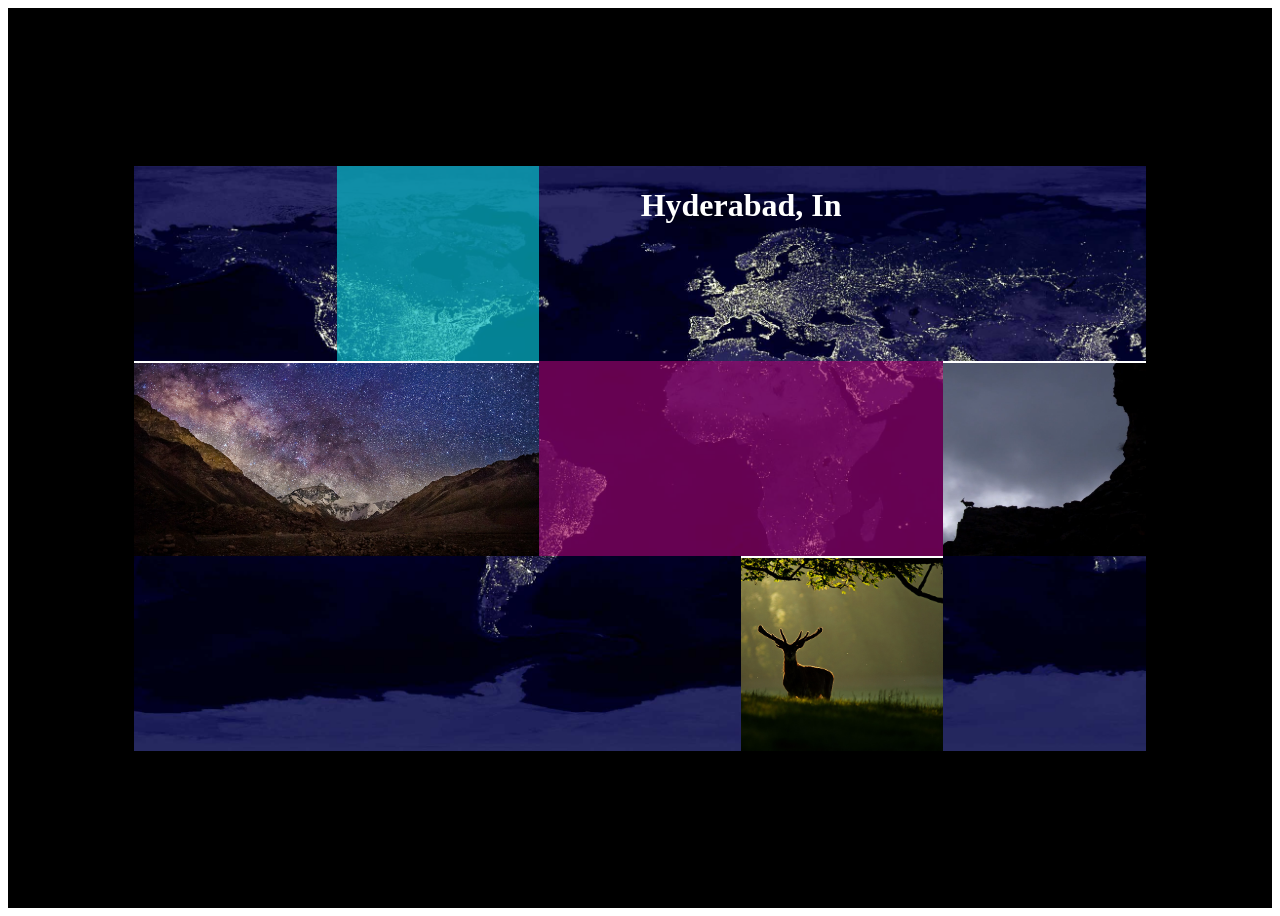
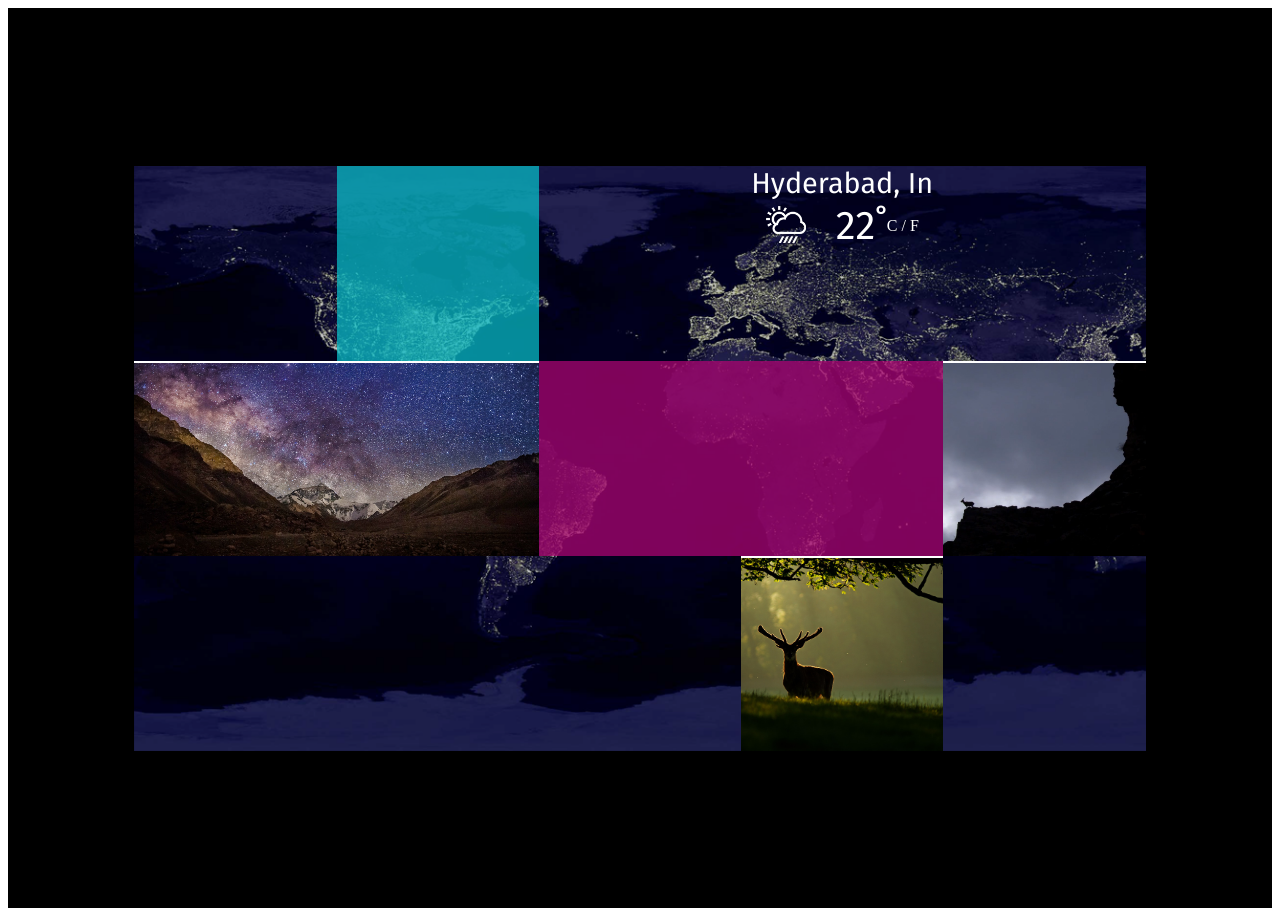
Before and after one commit to kmeda/weather_app, a Jekyll site: the page built from index.html, in a window 1280 px wide. Built offline with Jekyll 4.4.1, drawn with Linux system fonts in a browser that asks for light colours; nearby versions of some CDN libraries; Markdown is read by kramdown in place of the engine named in the settings.

Commit message:
design outlined

```diff
--- a/_includes/main.html
+++ b/_includes/main.html
@@ -1 +1 @@
-<div class="inner-wrapper"><div class="row1"><div class="row-1-box-1-invi"></div><div class="row-1-box-1"></div><div class="row-1-box-2"><h1>Hyderabad, In</h1></div><div class="row-1-box-2-invi"></div></div><div class="row2"><div class="row-2-box-1"><div class="prog-bar"></div></div><div class="row-2-box-2"></div><div class="row-2-box-3"><div class="prog-bar"></div></div></div><div class="row3"><div class="row-2-box-1"><div class="prog-bar"></div></div><div class="row-3-box-1-invi-1"></div><div class="row-3-box-2"><div class="prog-bar"></div></div><div class="row-3-box-3"><div class="prog-bar"></div></div></div></div>
+<div class="inner-wrapper"><div class="row1"><div class="row-1-box-1-invi"></div><div class="row-1-box-1"></div><div class="row-1-box-2"><h1 class="location">Hyderabad, In</h1><div class="weather-detail"><div class="condition"></div><h1 class="temp-large">22˚</h1><ul class="toggle"><li class="toggle-c">C </li><li>/</li><li class="toggle-f"> F</li></ul></div></div></div><div class="row2"><div class="row-2-box-1"><div class="prog-bar"></div></div><div class="row-2-box-2"></div><div class="row-2-box-3"><div class="prog-bar"></div></div></div><div class="row3"><div class="row-2-box-1"><div class="prog-bar"></div></div><div class="row-3-box-1-invi-1"></div><div class="row-3-box-2"><div class="prog-bar"></div></div><div class="row-3-box-3"><div class="prog-bar"></div></div></div></div>
--- a/assets/css/main.css
+++ b/assets/css/main.css
@@ -27,7 +27,7 @@
             flex-direction: column;
     width: 80%;
     height: 65%;
-    background-image: url(../images/earthnight.jpg);
+    background-image: url(../images/earthnight.png);
     background-size: cover;
     background-repeat: repeat; }
     .main-wrapper .inner-wrapper .row1, .main-wrapper .inner-wrapper .row2, .main-wrapper .inner-wrapper .row3 {
@@ -51,7 +51,7 @@
       width: 20%; }
       @media (max-width: 900px) {
         .main-wrapper .inner-wrapper .row1 .row-1-box-1-invi {
-          width: 10%; } }
+          width: 15%; } }
       @media (max-width: 540px) {
         .main-wrapper .inner-wrapper .row1 .row-1-box-1-invi {
           display: none; } }
@@ -59,28 +59,96 @@
       background-color: #07bac5;
       height: 100%;
       width: 20%;
-      opacity: 0.7; }
+      opacity: 0.75; }
       @media (max-width: 900px) {
         .main-wrapper .inner-wrapper .row1 .row-1-box-1 {
-          width: 30%; } }
+          width: 25%; } }
       @media (max-width: 540px) {
         .main-wrapper .inner-wrapper .row1 .row-1-box-1 {
           width: 40%; } }
     .main-wrapper .inner-wrapper .row1 .row-1-box-2 {
-      width: 40%;
+      display: -webkit-box;
+      display: -webkit-flex;
+      display: -ms-flexbox;
+      display: flex;
+      -webkit-box-orient: vertical;
+      -webkit-box-direction: normal;
+      -webkit-flex-direction: column;
+          -ms-flex-direction: column;
+              flex-direction: column;
+      -webkit-box-align: center;
+      -webkit-align-items: center;
+          -ms-flex-align: center;
+              align-items: center;
+      width: 60%;
       height: 100%; }
       .main-wrapper .inner-wrapper .row1 .row-1-box-2 h1 {
+        padding: 0;
+        margin: 0;
+        bottom: 0;
+        top: 0; }
+      .main-wrapper .inner-wrapper .row1 .row-1-box-2 h1.location {
         color: white;
-        text-align: center; }
+        text-align: center;
+        font-family: "Fira Sans";
+        font-size: 1.8em;
+        font-weight: normal; }
+        @media (max-width: 640px) {
+          .main-wrapper .inner-wrapper .row1 .row-1-box-2 h1.location {
+            font-size: 1.5em; } }
+      .main-wrapper .inner-wrapper .row1 .row-1-box-2 .weather-detail {
+        display: -webkit-box;
+        display: -webkit-flex;
+        display: -ms-flexbox;
+        display: flex;
+        -webkit-box-orient: horizontal;
+        -webkit-box-direction: normal;
+        -webkit-flex-direction: row;
+            -ms-flex-direction: row;
+                flex-direction: row;
+        -webkit-box-pack: space-in-between;
+        -webkit-justify-content: space-in-between;
+            -ms-flex-pack: space-in-between;
+                justify-content: space-in-between;
+        -webkit-box-align: center;
+        -webkit-align-items: center;
+            -ms-flex-align: center;
+                align-items: center; }
+        .main-wrapper .inner-wrapper .row1 .row-1-box-2 .weather-detail h1.temp-large {
+          color: white;
+          text-align: center;
+          font-family: "Fira Sans";
+          font-size: 2.5em;
+          font-weight: normal;
+          padding-left: 30px; }
+          @media (max-width: 640px) {
+            .main-wrapper .inner-wrapper .row1 .row-1-box-2 .weather-detail h1.temp-large {
+              font-size: 2.5em;
+              padding-left: 10px; } }
+        .main-wrapper .inner-wrapper .row1 .row-1-box-2 .weather-detail ul {
+          list-style: none;
+          padding-left: 0; }
+          .main-wrapper .inner-wrapper .row1 .row-1-box-2 .weather-detail ul li {
+            display: inline;
+            color: white; }
+          @media (max-width: 640px) {
+            .main-wrapper .inner-wrapper .row1 .row-1-box-2 .weather-detail ul li {
+              font-size: 0.5em; } }
+      .main-wrapper .inner-wrapper .row1 .row-1-box-2 .condition {
+        width: 40px;
+        height: 40px;
+        background-image: url(../images/cloudy.png);
+        background-repeat: no-repeat;
+        background-size: contain; }
+        @media (max-width: 640px) {
+          .main-wrapper .inner-wrapper .row1 .row-1-box-2 .condition {
+            width: 40px;
+            height: 40px; } }
       @media (max-width: 540px) {
         .main-wrapper .inner-wrapper .row1 .row-1-box-2 {
-          width: 60%; } }
-    .main-wrapper .inner-wrapper .row1 .row-1-box-2-invi {
-      width: 20%;
-      height: 100%; }
-      @media (max-width: 540px) {
-        .main-wrapper .inner-wrapper .row1 .row-1-box-2-invi {
-          display: none; } }
+          width: 60%; }
+          .main-wrapper .inner-wrapper .row1 .row-1-box-2 h1.location {
+            font-size: 1.2em; } }
     .main-wrapper .inner-wrapper .row2 .row-2-box-1 {
       background-image: url(../images/night_milky.jpg);
       background-size: cover;
@@ -108,7 +176,7 @@
       width: 40%;
       height: 100%;
       background-color: #aa0470;
-      opacity: 0.6; }
+      opacity: 0.75; }
       @media (max-width: 900px) {
         .main-wrapper .inner-wrapper .row2 .row-2-box-2 {
           width: 60%; } }
```
Also changed, not shown: _pugfiles/main.pug (+9 -2 lines), assets/css/styles/_style.sass (+73 -11 lines), assets/images/cloudy.png (added), assets/images/earthday.jpg (added), assets/images/earthday.png (added), assets/images/earthnight.png (added).
